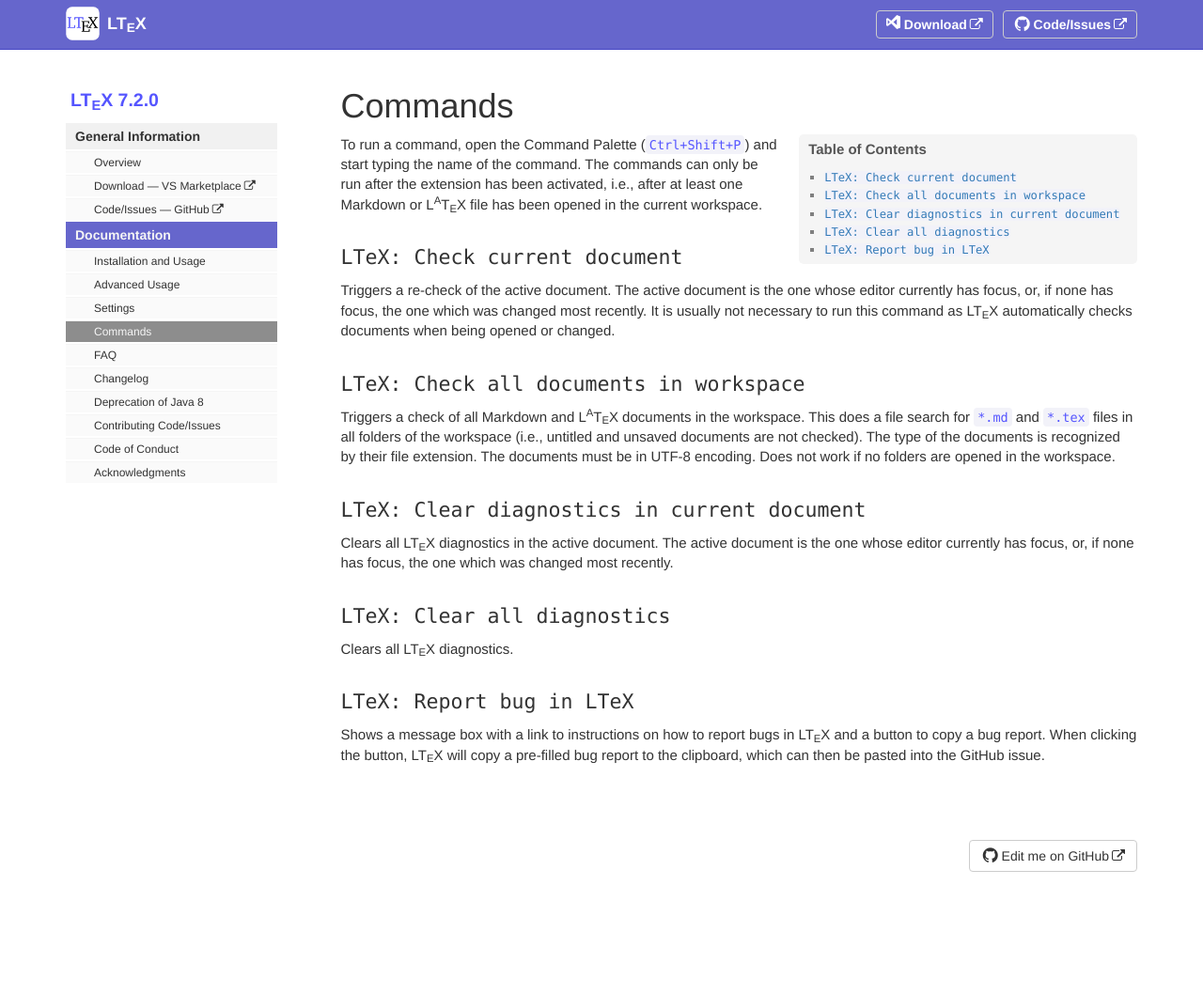
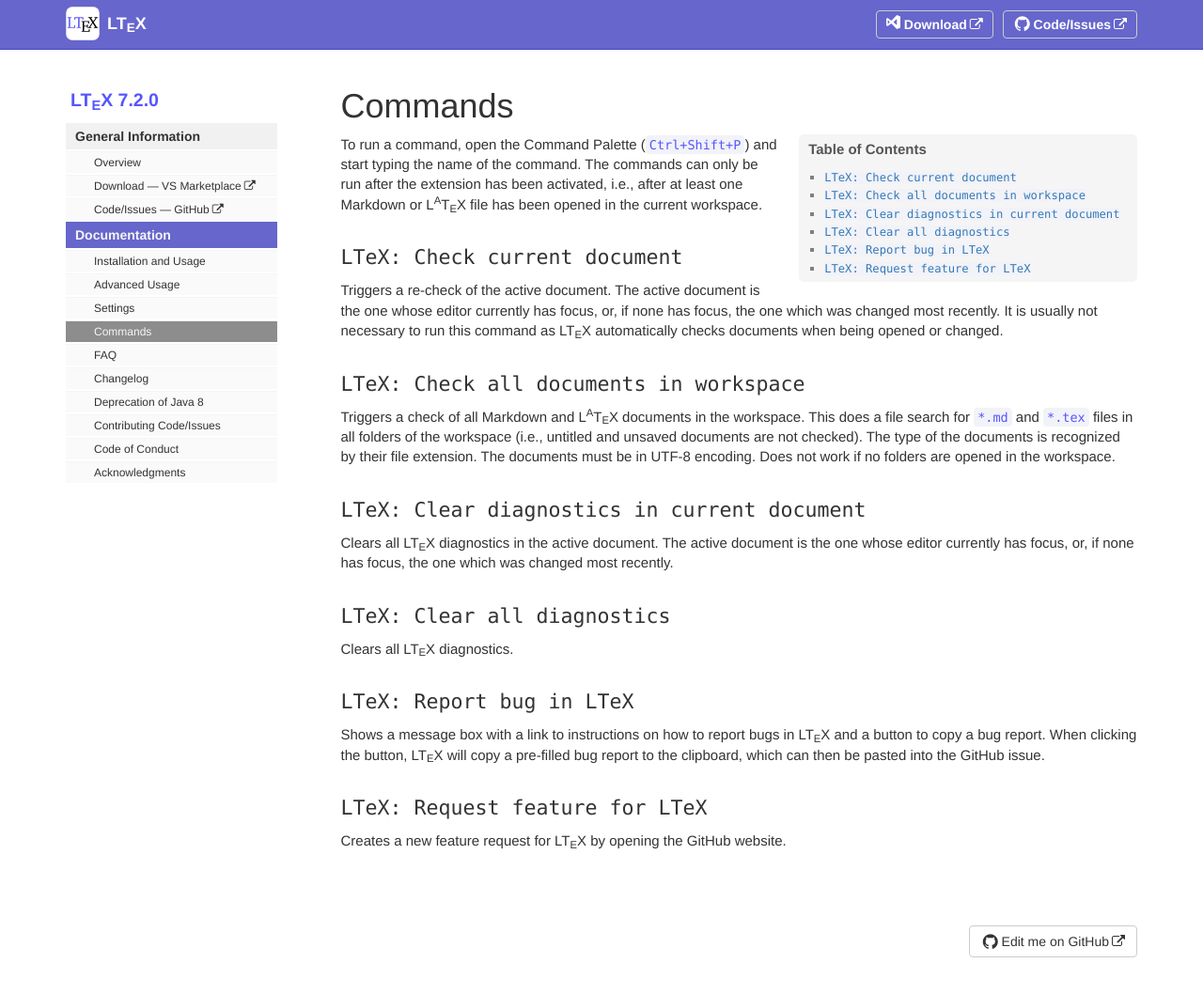
Before and after one commit to valentjn/vscode-ltex, a Jekyll site: the page built from pages/docs/commands.md, in a window 1280 px wide and 1069 px high. Shown: the top 1058 px of the window at 94% size. Built offline with Jekyll 4.4.1, drawn with Linux system fonts in a browser that asks for light colours.

Commit message:
Update commands

```diff
--- a/pages/docs/commands.md
+++ b/pages/docs/commands.md
@@ -31,3 +31,7 @@
 ## `LTeX: Report bug in LTeX`
 
 Shows a message box with a link to instructions on how to report bugs in LTeX and a button to copy a bug report. When clicking the button, LTeX will copy a pre-filled bug report to the clipboard, which can then be pasted into the GitHub issue.
+
+## `LTeX: Request feature for LTeX`
+
+Creates a new feature request for LTeX by opening the GitHub website.
```
